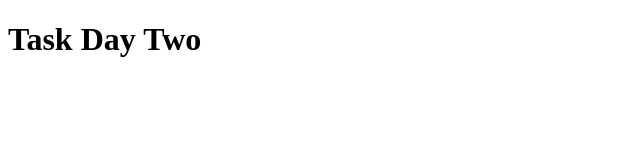
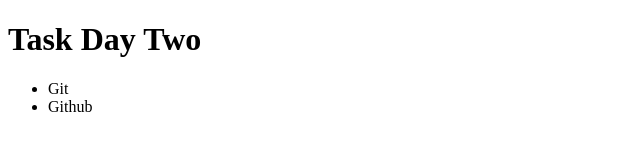
Before and after one commit to OmarAsem27/Day2, a plain HTML site: page index.html in a window 1280 px wide. Shown: the full height of the page, 0-640 px from the left. Drawn offline with Linux system fonts and the light colour scheme.

Commit message:
Adding ul

```diff
--- a/index.html
+++ b/index.html
@@ -7,5 +7,9 @@
     </head>
     <body>
         <h1>Task Day Two</h1>
+        <ul>
+            <li>Git</li>
+            <li>Github</li>
+        </ul>
     </body>
 </html>
```
